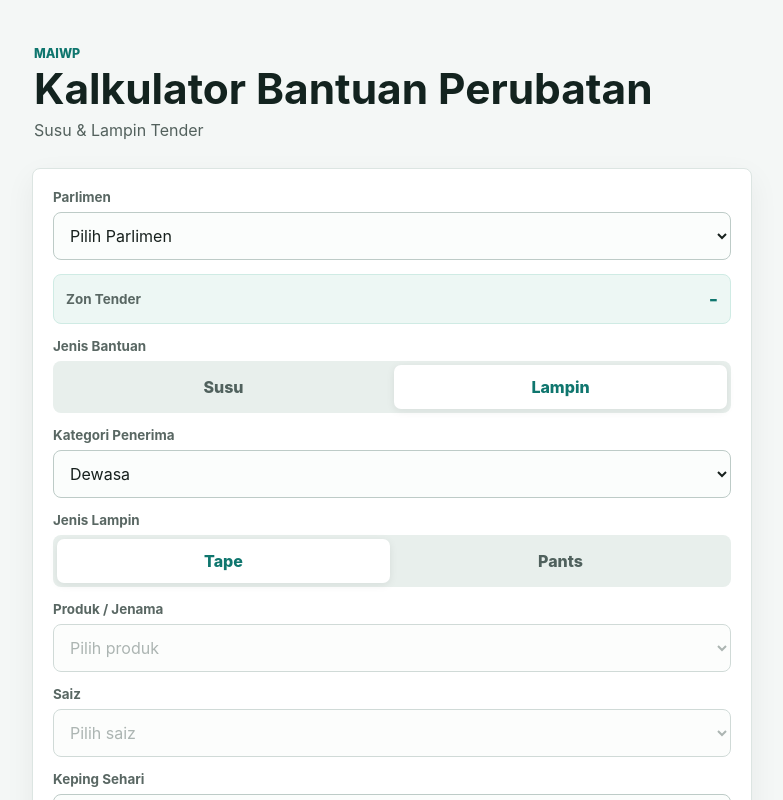
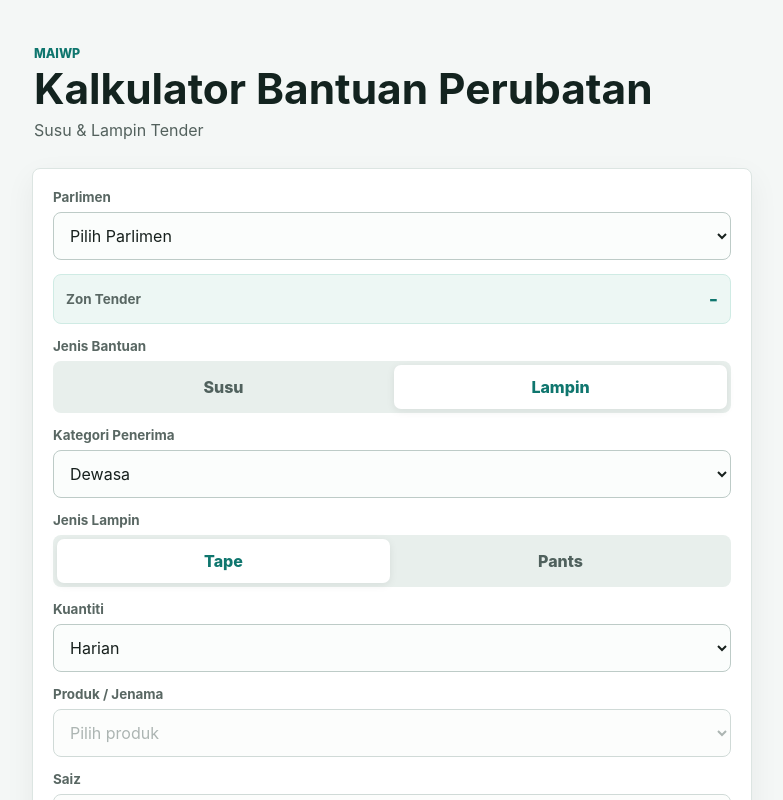
Before and after one commit to wfadhli82/kalkulator_perubatan, a React (Vite) app: page / in a window 1280 px wide. Both pictures are taken after a click on the button "Lampin". Shown: the top 800 px of the page, without its empty margins (248-1031 px from the left). Built offline with nearby package versions, Linux system fonts and the light colour scheme.

Commit message:
Add daily and monthly diaper quantity modes

```diff
--- a/src/App.tsx
+++ b/src/App.tsx
@@ -1,8 +1,20 @@
 import { Clipboard, RotateCcw } from "lucide-react";
 import { useEffect, useMemo, useState } from "react";
-import type { AidType, Category, DeliveryFee, DiaperTender, DiaperType, MilkTender, ParliamentZone } from "./data/types";
+import type {
+  AidType,
+  Category,
+  DeliveryFee,
+  DiaperResult,
+  DiaperQuantityMode,
+  DiaperTender,
+  DiaperType,
+  MilkTender,
+  ParliamentZone
+} from "./data/types";
 import {
+  buildDiaperMonthlyApprovalText,
   buildDiaperApprovalText,
+  calculateDiaperMonthlyAid,
   buildMilkApprovalText,
   calculateDiaperDailyAid,
   calculateMilkDailyAid,
@@ -28,6 +40,7 @@ const emptyData: MasterData = {
 
 const categories: Category[] = ["Dewasa", "Kanak-kanak"];
 const diaperTypes: DiaperType[] = ["Tape", "Pants"];
+const diaperQuantityModes: DiaperQuantityMode[] = ["Harian", "Bulanan"];
 
 const diaperSizeLabel = (item: DiaperTender): string => `${item.size} (${item.pcsPerPack}'s)`;
 
@@ -39,6 +52,7 @@ function App() {
   const [category, setCategory] = useState<Category>("Dewasa");
   const [milkProductId, setMilkProductId] = useState("");
   const [diaperType, setDiaperType] = useState<DiaperType>("Tape");
+  const [diaperQuantityMode, setDiaperQuantityMode] = useState<DiaperQuantityMode>("Harian");
   const [diaperProductName, setDiaperProductName] = useState("");
   const [diaperSize, setDiaperSize] = useState("");
   const [quantity, setQuantity] = useState("");
@@ -83,6 +97,8 @@ function App() {
   const selectedSupplier = aidType === "Susu" ? selectedMilk?.supplier : selectedDiaper?.supplier;
   const deliveryFee =
     zone && selectedSupplier ? getDeliveryFee(aidType, zone, selectedSupplier, data.deliveryFees) : null;
+  const isInvalidMonthlyDiaperQuantity =
+    aidType === "Lampin" && diaperQuantityMode === "Bulanan" && dailyQuantity !== null && dailyQuantity > 10;
 
   const milkResult =
     aidType === "Susu" && selectedMilk && dailyQuantity && deliveryFee !== null
@@ -90,15 +106,19 @@ function App() {
       : null;
 
   const diaperResult =
-    aidType === "Lampin" && selectedDiaper && dailyQuantity && deliveryFee !== null
-      ? calculateDiaperDailyAid(dailyQuantity, selectedDiaper.pcsPerPack, selectedDiaper.packPrice, deliveryFee)
+    aidType === "Lampin" && selectedDiaper && dailyQuantity && deliveryFee !== null && !isInvalidMonthlyDiaperQuantity
+      ? diaperQuantityMode === "Harian"
+        ? calculateDiaperDailyAid(dailyQuantity, selectedDiaper.pcsPerPack, selectedDiaper.packPrice, deliveryFee)
+        : calculateDiaperMonthlyAid(dailyQuantity, selectedDiaper.packPrice, deliveryFee)
       : null;
 
   const approvalText =
     aidType === "Susu" && selectedMilk && dailyQuantity && deliveryFee !== null
       ? buildMilkApprovalText(zone, selectedMilk, dailyQuantity, deliveryFee)
-      : aidType === "Lampin" && selectedDiaper && dailyQuantity && deliveryFee !== null
-        ? buildDiaperApprovalText(zone, selectedDiaper, dailyQuantity, deliveryFee)
+      : aidType === "Lampin" && selectedDiaper && dailyQuantity && deliveryFee !== null && !isInvalidMonthlyDiaperQuantity
+        ? diaperQuantityMode === "Harian"
+          ? buildDiaperApprovalText(zone, selectedDiaper, dailyQuantity, deliveryFee)
+          : buildDiaperMonthlyApprovalText(zone, selectedDiaper, dailyQuantity, deliveryFee)
         : "";
 
   const resetDynamicFields = () => {
@@ -114,6 +134,7 @@ function App() {
     setAidType("Susu");
     setCategory("Dewasa");
     setDiaperType("Tape");
+    setDiaperQuantityMode("Harian");
     resetDynamicFields();
   };
 
@@ -246,6 +267,22 @@ function App() {
               </div>
             </div>
             <label>
+              <span>Kuantiti</span>
+              <select
+                value={diaperQuantityMode}
+                onChange={(event) => {
+                  setDiaperQuantityMode(event.target.value as DiaperQuantityMode);
+                  setQuantity("");
+                }}
+              >
+                {diaperQuantityModes.map((mode) => (
+                  <option key={mode} value={mode}>
+                    {mode}
+                  </option>
+                ))}
+              </select>
+            </label>
+            <label>
               <span>Produk / Jenama</span>
               <select
                 value={diaperProductName}
@@ -278,12 +315,15 @@ function App() {
         )}
 
         <label>
-          <span>{aidType === "Susu" ? "Kuantiti Bulanan" : "Keping Sehari"}</span>
+          <span>
+            {aidType === "Susu" ? "Kuantiti Bulanan" : diaperQuantityMode === "Harian" ? "Keping Sehari" : "Jumlah Pek Sebulan"}
+          </span>
           <input
             inputMode="numeric"
             min="1"
+            max={aidType === "Lampin" && diaperQuantityMode === "Bulanan" ? "10" : undefined}
             pattern="[0-9]*"
-            placeholder={aidType === "Susu" ? "Contoh: 30" : "Contoh: 5"}
+            placeholder={aidType === "Susu" ? "Contoh: 30" : diaperQuantityMode === "Harian" ? "Contoh: 5" : "Maksimum 10"}
             type="number"
             value={quantity}
             onChange={(event) => setQuantity(event.target.value)}
@@ -291,6 +331,9 @@ function App() {
         </label>
 
         {quantity && !dailyQuantity ? <div className="alert">Masukkan nombor bulat positif sahaja.</div> : null}
+        {isInvalidMonthlyDiaperQuantity ? (
+          <div className="alert">Jumlah pek sebulan maksimum 10.</div>
+        ) : null}
         {missingTenderMessage ? <div className="alert">{missingTenderMessage}</div> : null}
         {selectedSupplier && deliveryFee === null ? (
           <div className="alert">Kos penghantaran belum dikonfigurasi. Pengiraan tidak boleh diteruskan.</div>
@@ -301,6 +344,7 @@ function App() {
         aidType={aidType}
         deliveryFee={deliveryFee}
         diaperResult={diaperResult}
+        diaperQuantityMode={diaperQuantityMode}
         milkResult={milkResult}
         quantity={dailyQuantity}
         selectedDiaper={selectedDiaper}
@@ -337,6 +381,7 @@ function ResultSection({
   aidType,
   deliveryFee,
   diaperResult,
+  diaperQuantityMode,
   milkResult,
   quantity,
   selectedDiaper,
@@ -345,7 +390,8 @@ function ResultSection({
 }: {
   aidType: AidType;
   deliveryFee: number | null;
-  diaperResult: ReturnType<typeof calculateDiaperDailyAid> | null;
+  diaperResult: DiaperResult | null;
+  diaperQuantityMode: DiaperQuantityMode;
   milkResult: ReturnType<typeof calculateMilkDailyAid> | null;
   quantity: number | null;
   selectedDiaper: DiaperTender | null;
@@ -389,11 +435,18 @@ function ResultSection({
         />
         {selectedDiaper ? <Detail label="Kandungan Satu Pek" value={`${selectedDiaper.pcsPerPack} keping`} /> : null}
         <Detail
-          label={aidType === "Susu" ? "Kuantiti Bulanan" : "Keperluan Sehari"}
-          value={quantity ? `${quantity} ${aidType === "Susu" ? selectedMilk?.unit ?? "unit" : "keping"}` : "-"}
+          label={aidType === "Susu" ? "Kuantiti Bulanan" : diaperQuantityMode === "Harian" ? "Keperluan Sehari" : "Jumlah Pek Sebulan"}
+          value={
+            quantity
+              ? `${quantity} ${aidType === "Susu" ? selectedMilk?.unit ?? "unit" : diaperQuantityMode === "Harian" ? "keping" : "pek"}`
+              : "-"
+          }
         />
+        {diaperResult && diaperQuantityMode === "Harian" ? (
+          <Detail label="Jumlah Keping 30 Hari" value={`${diaperResult.totalPieces} keping`} />
+        ) : null}
         <Detail
-          label={aidType === "Susu" ? "Jumlah Unit Sebulan" : "Jumlah Pek 30 Hari"}
+          label={aidType === "Susu" ? "Jumlah Unit Sebulan" : diaperQuantityMode === "Harian" ? "Jumlah Pek 30 Hari" : "Jumlah Pek Sebulan"}
           value={milkResult ? `${milkResult.totalUnits} ${selectedMilk?.unit ?? "unit"}` : diaperResult ? `${diaperResult.totalPacks} pek` : "-"}
         />
         <Detail label="Nilai Item" value={result ? formatCurrencyMYR(result.itemValue) : "-"} />
--- a/src/data/types.ts
+++ b/src/data/types.ts
@@ -1,6 +1,7 @@
 export type AidType = "Susu" | "Lampin";
 export type Category = "Dewasa" | "Kanak-kanak";
 export type DiaperType = "Tape" | "Pants";
+export type DiaperQuantityMode = "Harian" | "Bulanan";
 
 export interface ParliamentZone {
   parliament: string;
@@ -51,6 +52,7 @@ export interface MilkResult {
 
 export interface DiaperResult {
   kind: "Lampin";
+  quantityMode: DiaperQuantityMode;
   totalPieces: number;
   totalPacks: number;
   itemValue: number;
--- a/src/lib/calculator.ts
+++ b/src/lib/calculator.ts
@@ -38,8 +38,22 @@ export const calculateDiaperDailyAid = (piecesPerDay: number, pcsPerPack: number
   const itemValue = totalPacks * packPrice;
   return {
     kind: "Lampin" as const,
+    quantityMode: "Harian" as const,
     totalPieces,
     totalPacks,
+    itemValue,
+    deliveryFee,
+    totalAid: itemValue + deliveryFee
+  };
+};
+
+export const calculateDiaperMonthlyAid = (packsPerMonth: number, packPrice: number, deliveryFee: number) => {
+  const itemValue = packsPerMonth * packPrice;
+  return {
+    kind: "Lampin" as const,
+    quantityMode: "Bulanan" as const,
+    totalPieces: 0,
+    totalPacks: packsPerMonth,
     itemValue,
     deliveryFee,
     totalAid: itemValue + deliveryFee
@@ -56,3 +70,8 @@ export const buildDiaperApprovalText = (zone: string, product: DiaperTender, pie
   const result = calculateDiaperDailyAid(piecesPerDay, product.pcsPerPack, product.packPrice, deliveryFee);
   return `*${product.diaperType.toUpperCase()}:*\nZON ${zone}. LAMPIN ${product.productName.toUpperCase()} (${product.diaperType.toUpperCase()}) ${product.pcsPerPack}'S SAIZ ${product.size}. ${piecesPerDay} KEPING SEHARI x 30 HARI = ${result.totalPieces} KEPING / ${result.totalPacks} PEK. ${result.totalPacks} PEK x RM${formatMoneyText(product.packPrice)} = RM${formatMoneyText(result.itemValue)}. *KOS HANTAR RM${formatMoneyText(deliveryFee)}* = RM${formatMoneyText(result.totalAid)}`;
 };
+
+export const buildDiaperMonthlyApprovalText = (zone: string, product: DiaperTender, packsPerMonth: number, deliveryFee: number) => {
+  const result = calculateDiaperMonthlyAid(packsPerMonth, product.packPrice, deliveryFee);
+  return `*${product.diaperType.toUpperCase()}:*\nZON ${zone}. LAMPIN ${product.productName.toUpperCase()} (${product.diaperType.toUpperCase()}) ${product.pcsPerPack}'S SAIZ ${product.size}. ${packsPerMonth} PEK x RM${formatMoneyText(product.packPrice)} = RM${formatMoneyText(result.itemValue)}. *KOS HANTAR RM${formatMoneyText(deliveryFee)}* = RM${formatMoneyText(result.totalAid)}`;
+};
```
